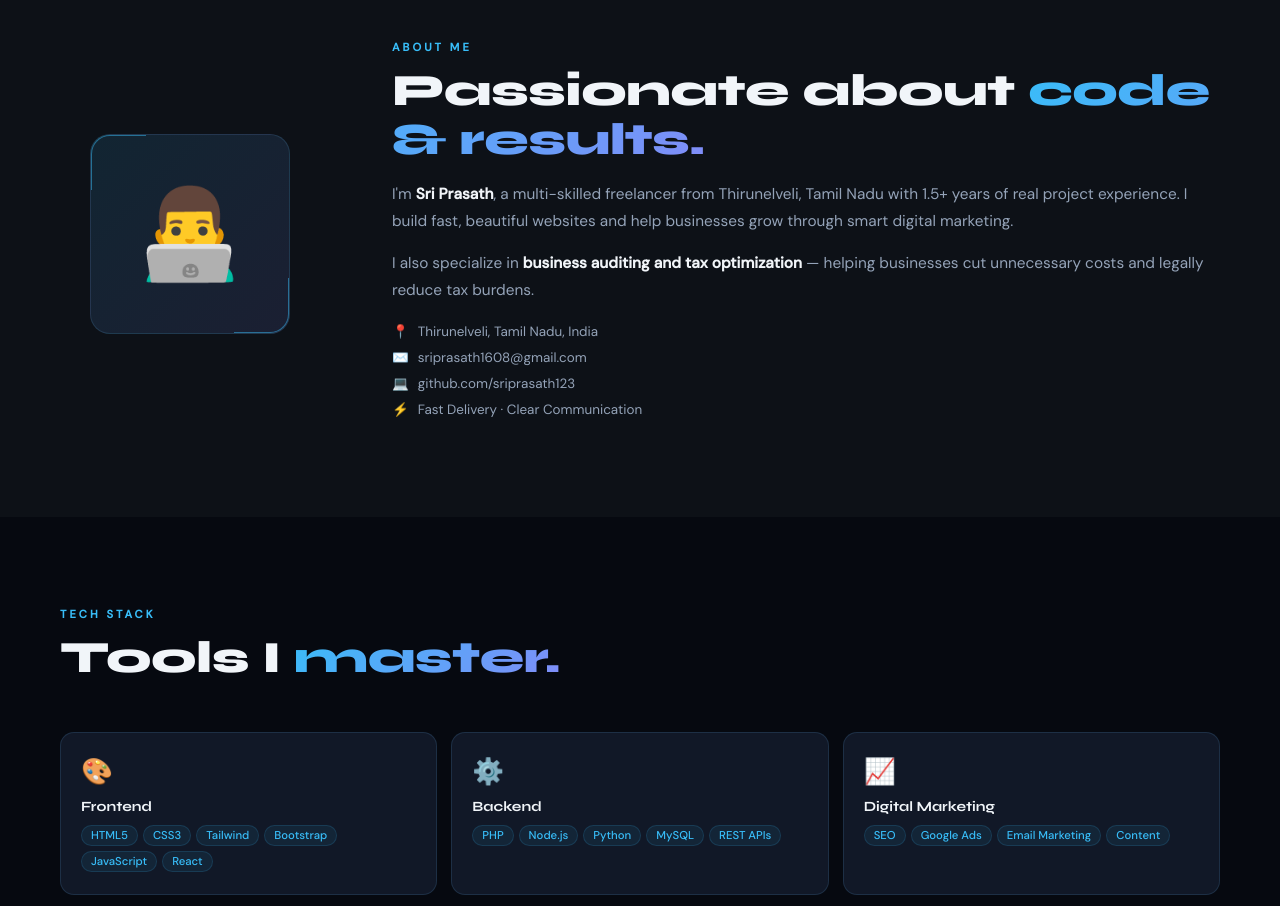
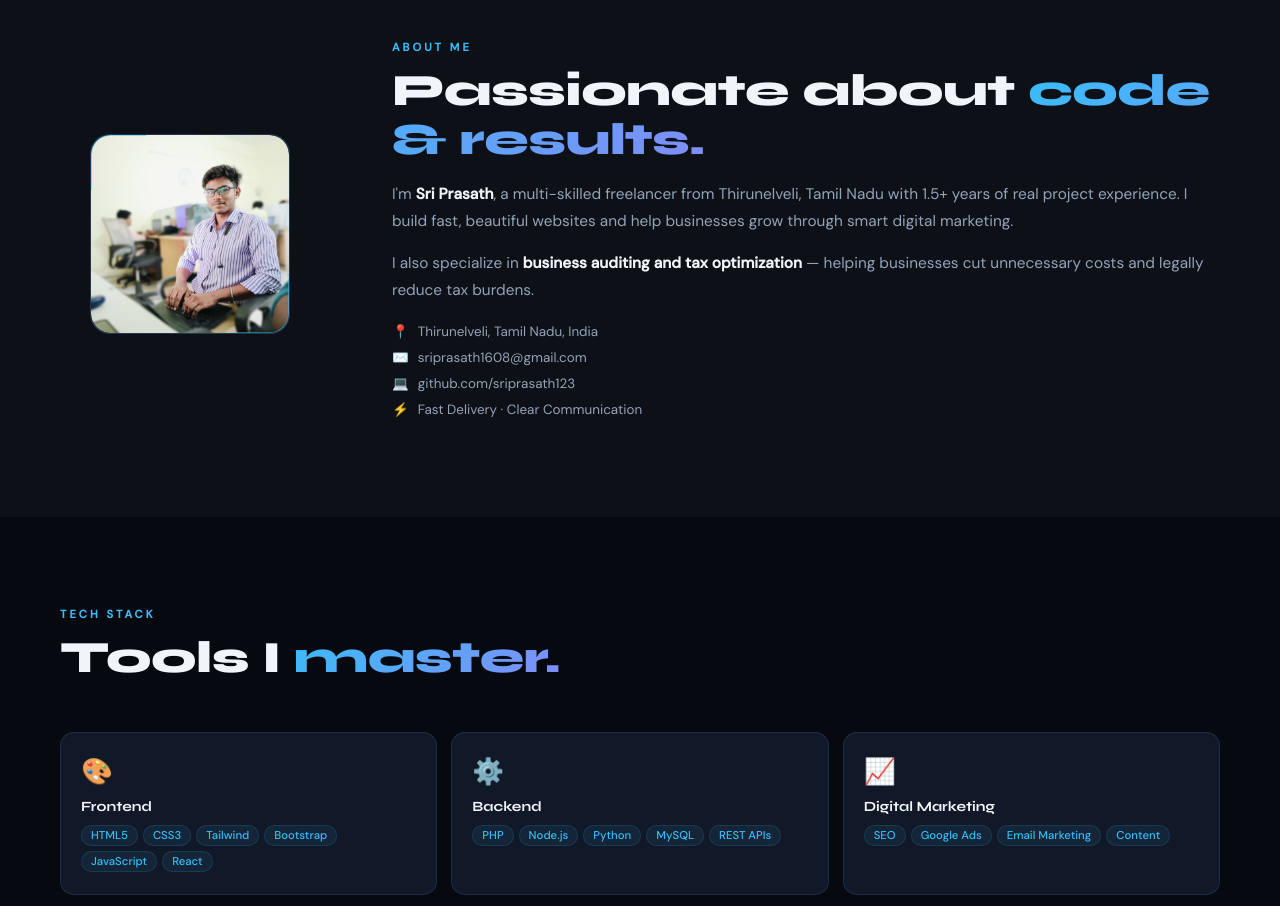
Before and after one commit to sriprasath123/sriprasath123.github.io, a plain HTML site: page index.html in a window 1280 px wide. Shown: the part 900-1806 px from the top of the page. Drawn offline with Linux system fonts and the light colour scheme.

Commit message:
Update index.html
new update

```diff
--- a/index.html
+++ b/index.html
@@ -272,8 +272,8 @@ footer{background:var(--bg);border-top:1px solid var(--border);padding:22px clam
     <div class="avatar-wrap reveal">
       <div class="avatar-box">
         <div class="avatar-corner tl"></div>
-        <!-- To add your photo: replace the emoji below with <img src="photo.jpg" alt="Sri Prasath"/> -->
-        <span>&#x1F468;&#x200D;&#x1F4BB;</span>
+        <!-- Added your photo.jpg here -->
+        <img src="photo.jpg" alt="Sri Prasath - Full-Stack Developer">
         <div class="avatar-corner br"></div>
       </div>
     </div>
```
